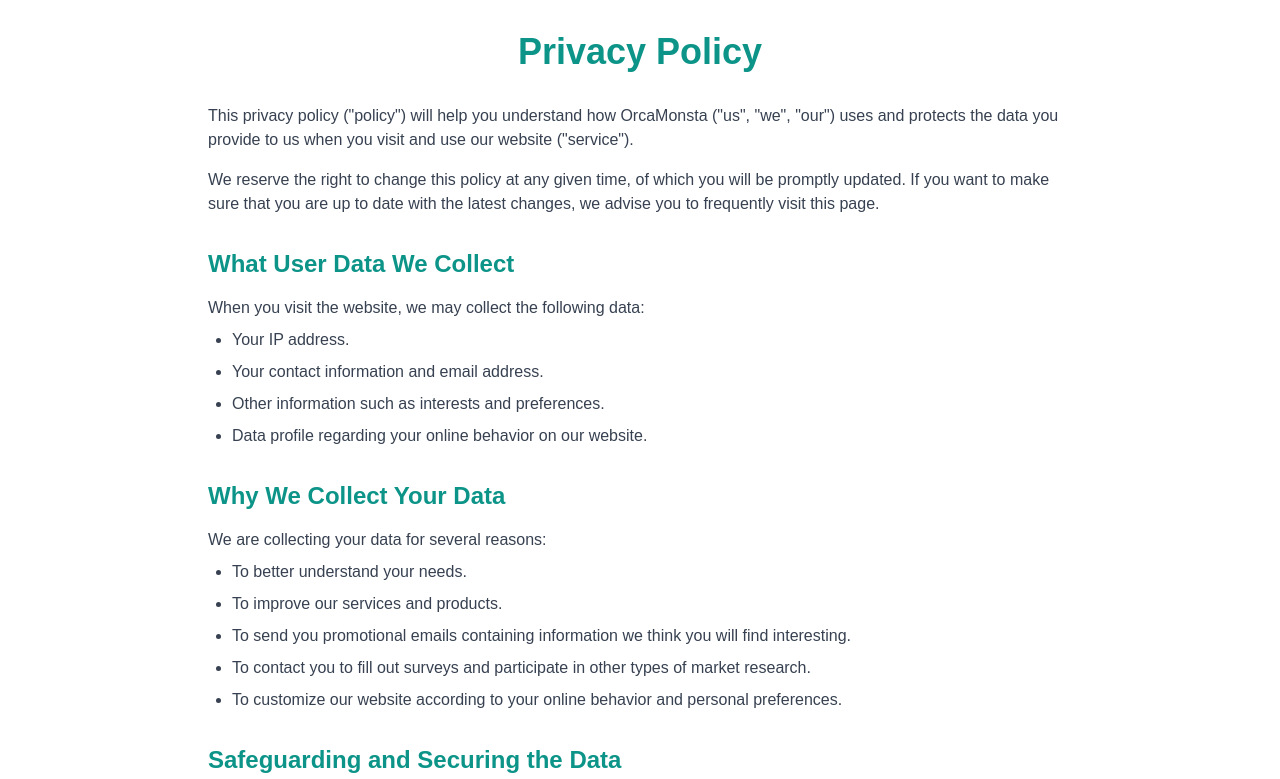
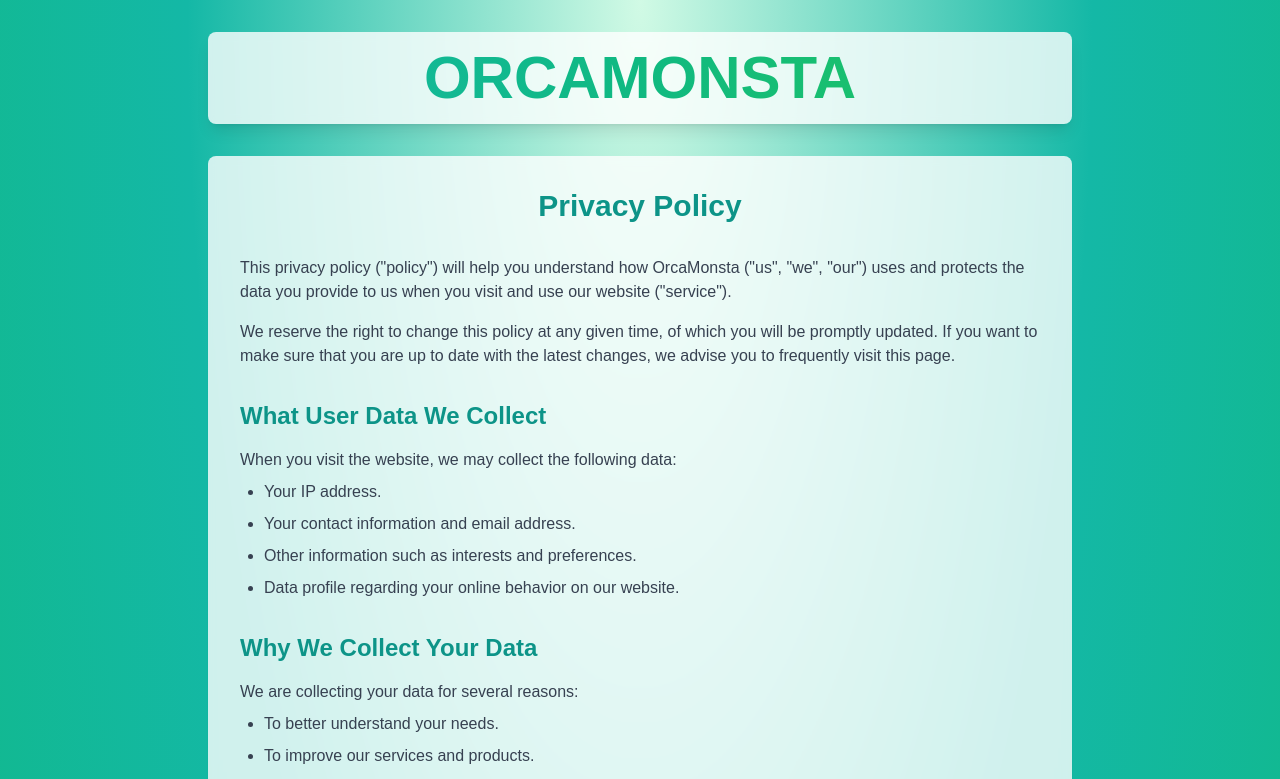
Before and after one commit to OrcaMonsta/Orca-Monsta, a Next.js app: page /privacy in a window 1280 px wide. Shown: the top 779 px of the page. Built offline with nearby package versions, Linux system fonts and the light colour scheme.

Commit message:
style: privacy policy page updated

```diff
--- a/app/privacy/page.tsx
+++ b/app/privacy/page.tsx
@@ -5,9 +5,16 @@
 
 export default function PrivacyPolicy() {
   return (
+    <div className="min-h-screen bg-[radial-gradient(ellipse_at_top,_var(--tw-gradient-stops))] from-emerald-100 via-teal-500 to-emerald-500">
       <div className="container mx-auto px-4 py-8 max-w-4xl">
-      <h1 className="text-4xl font-bold text-teal-600 mb-8 text-center">Privacy Policy</h1>
+        <div className="bg-white/80 backdrop-blur-sm rounded-lg shadow-lg p-4 mb-8 inline-block w-full">
+          <h1 className="text-6xl font-extrabold text-transparent bg-clip-text bg-gradient-to-r from-teal-500 via-emerald-500 to-green-500 text-center">
+            ORCAMONSTA
+          </h1>
+        </div>
 
+        <div className="bg-white/80 backdrop-blur-sm rounded-lg shadow-sm p-8">
+          <h2 className="text-3xl font-bold text-teal-600 mb-8 text-center">Privacy Policy</h2>
           <div className="space-y-8 text-gray-700">
             <section>
               <p className="mb-4">
@@ -117,5 +124,7 @@
             </section>
           </div>
         </div>
+      </div>
+    </div>
   )
 }
```
Lines whose indentation alone changed are shown as unchanged.
